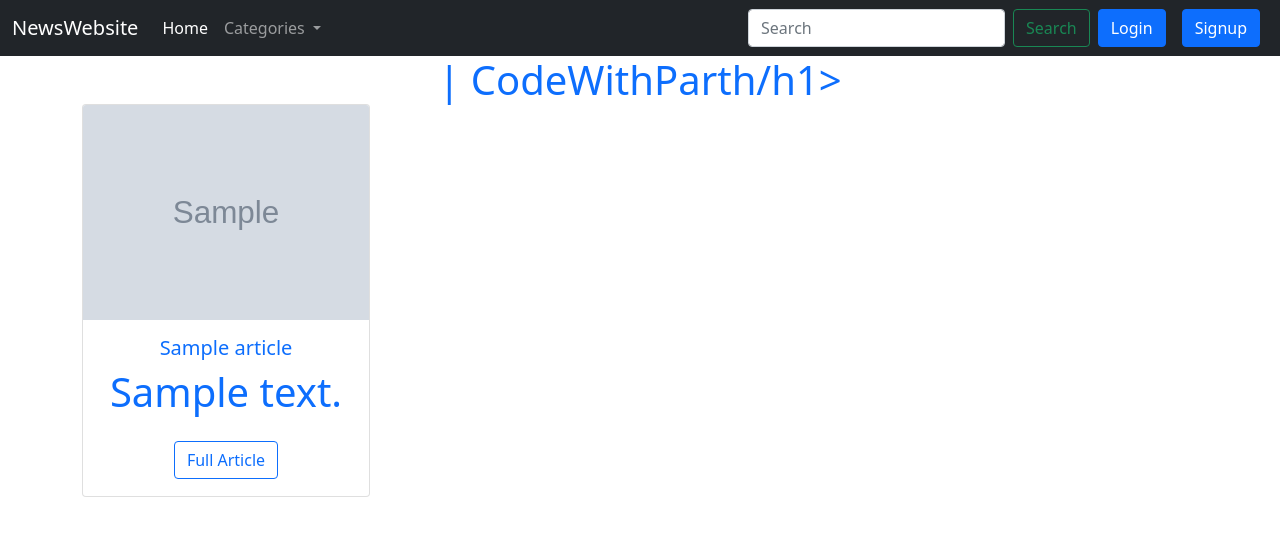
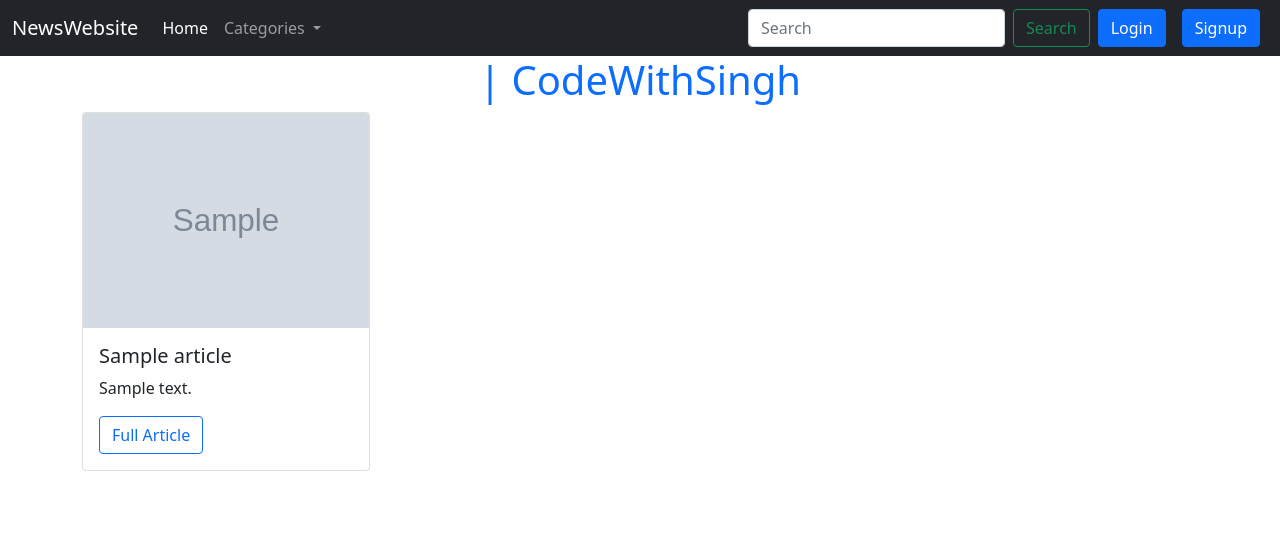
Before and after one commit to parth-pandeyy/NewsWebsitesProject, a Django app: template News/templates/search.html in a window 1280 px wide. Shown: the top 536 px of the page. Run offline with Django 4.2, Linux system fonts and the light colour scheme; the template is opened without the code that fills it: most values are stand-ins (such as "Sample title", 1, 10 or a date in 2020); grey boxes marked "Sample" are stand-in pictures; parts of the project's set-up code (start-up, migrations or seed data) failed here and were passed over.

Commit message:
Update search.html

```diff
--- a/News/templates/search.html
+++ b/News/templates/search.html
@@ -73,7 +73,7 @@
         </div>
       </div>
     </nav>
-    <h1 class="text-center text-primary">{{search|upper}} | CodeWithParth/h1>
+    <h1 class="text-center text-primary">{{search|upper}} | CodeWithSingh</h1>
     <div class="container">
       <div class="row">
         {% for i in articles %}
```
